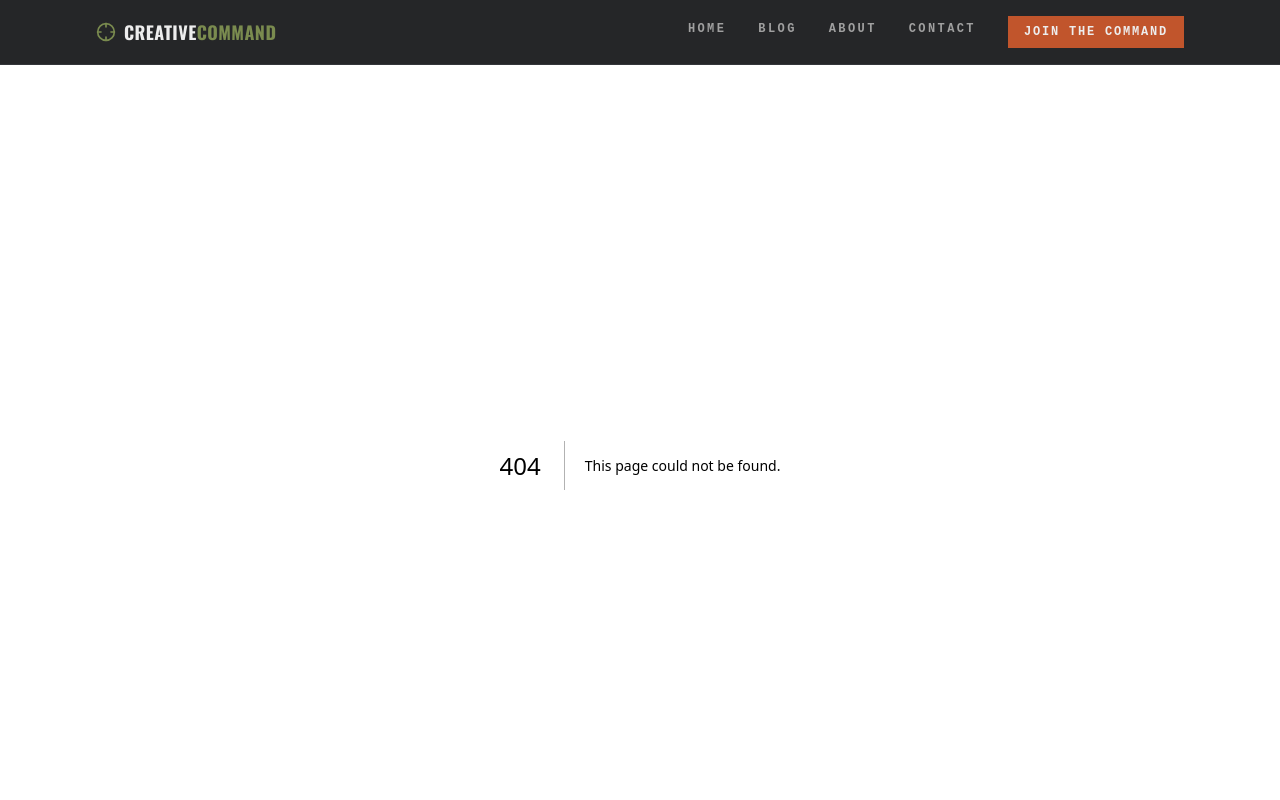
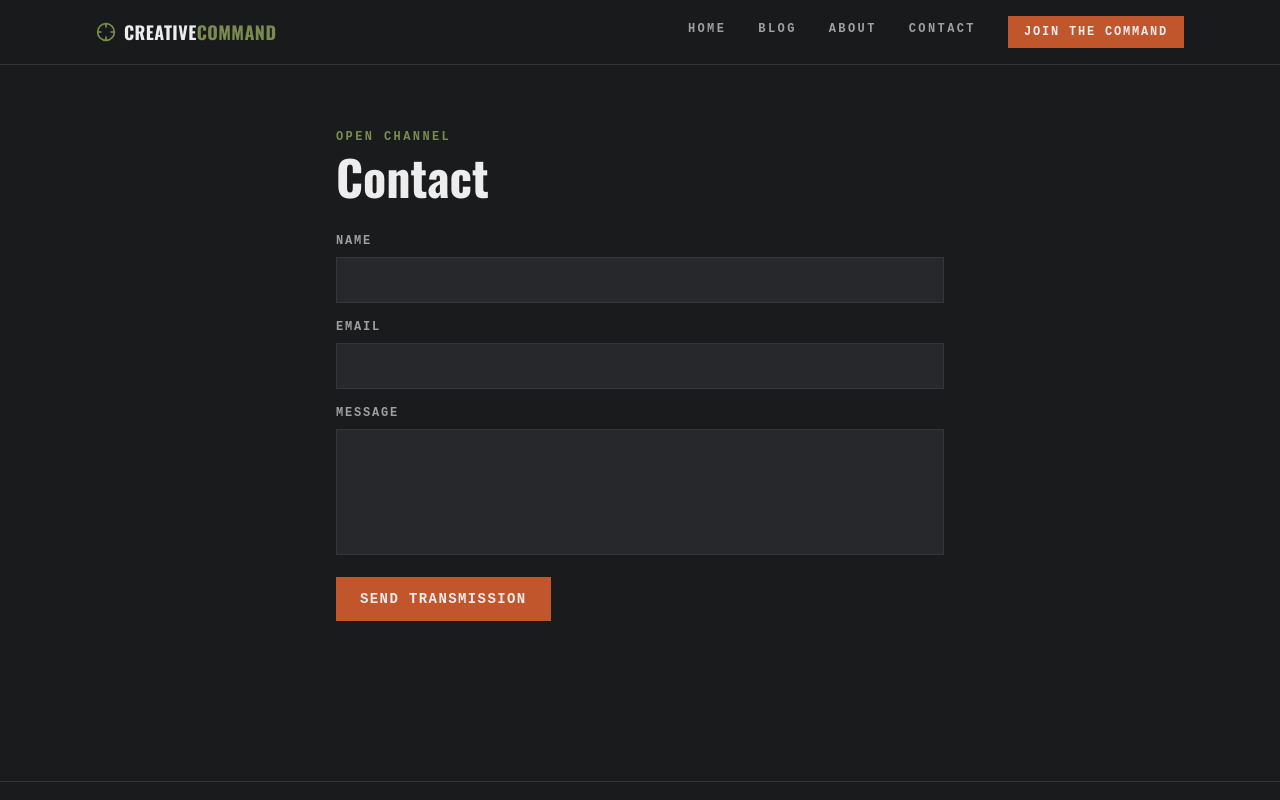
Before and after one commit to ceoworkdesk-code/Creativecommand, a Next.js app: page /contact in a window 1280 px wide. Before the commit this address had no page. Shown: the top 800 px of the page. Built offline with nearby package versions, Linux system fonts and the light colour scheme.

Commit message:
Add contact form component with submission handling

```diff
--- /dev/null
+++ b/app/contact/page.js
@@ -0,0 +1,57 @@
+"use client";
+
+import { useState } from "react";
+import { ShieldCheck } from "lucide-react";
+
+export default function Contact() {
+  const [sent, setSent] = useState(false);
+
+  return (
+    <div className="max-w-2xl mx-auto px-5 md:px-8 py-16">
+      <span className="text-xs tracking-[0.2em] font-bold block mb-2 font-mono text-oliveBright">
+        OPEN CHANNEL
+      </span>
+      <h1 className="text-4xl md:text-5xl font-bold mb-8 font-heading text-ink">Contact</h1>
+
+      {sent ? (
+        <div className="border border-oliveBright bg-card p-8 text-center">
+          <ShieldCheck className="mx-auto mb-3 text-oliveBright" size={28} />
+          <p className="font-bold font-mono text-ink">MESSAGE RECEIVED. RESPONSE INCOMING.</p>
+        </div>
+      ) : (
+        <form
+          onSubmit={(e) => {
+            e.preventDefault();
+            setSent(true);
+          }}
+          className="space-y-4"
+        >
+          <div>
+            <label className="text-xs font-bold tracking-[0.15em] block mb-2 font-mono text-muted">
+              NAME
+            </label>
+            <input required className="w-full px-4 py-3 text-sm border border-cardBorder bg-card text-ink outline-none" />
+          </div>
+          <div>
+            <label className="text-xs font-bold tracking-[0.15em] block mb-2 font-mono text-muted">
+              EMAIL
+            </label>
+            <input required type="email" className="w-full px-4 py-3 text-sm border border-cardBorder bg-card text-ink outline-none" />
+          </div>
+          <div>
+            <label className="text-xs font-bold tracking-[0.15em] block mb-2 font-mono text-muted">
+              MESSAGE
+            </label>
+            <textarea required rows={5} className="w-full px-4 py-3 text-sm border border-cardBorder bg-card text-ink outline-none resize-none" />
+          </div>
+          <button
+            type="submit"
+            className="px-6 py-3 text-sm font-bold tracking-[0.1em] bg-accent text-ink font-mono"
+          >
+            SEND TRANSMISSION
+          </button>
+        </form>
+      )}
+    </div>
+  );
+}
```
